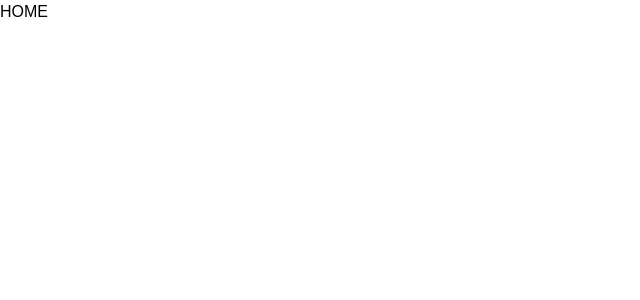
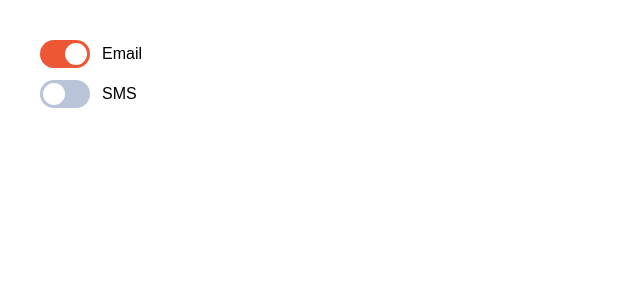
Before and after one commit to shiko-grupp1/shiko-webapp, a Next.js app: page / in a window 1280 px wide. Shown: the top 300 px of the page, without its empty margins (0-640 px from the left). Built offline with nearby package versions, Linux system fonts and the light colour scheme; a web font is replaced by a local one.

Commit message:
feat: improve toggle accessibility

```diff
--- a/src/app/(public)/page.tsx
+++ b/src/app/(public)/page.tsx
@@ -1,7 +1,19 @@
+"use client";
+
+import { useState } from "react";
+import Toggle from "../components/shared/Toggle/Toggle";
+
 export default function Home() {
+  const [emailEnabled, setEmailEnabled] = useState(true);
+  const [smsEnabled, setSmsEnabled] = useState(false);
+
   return (
-    <>
-      <h1 className="">HOME</h1>
-    </>
+    <main style={{ padding: "40px" }}>
+      <div style={{ display: "flex", flexDirection: "column", gap: "12px" }}>
+        <Toggle checked={emailEnabled} onChange={setEmailEnabled} label="Email" />
+
+        <Toggle checked={smsEnabled} onChange={setSmsEnabled} label="SMS" />
+      </div>
+    </main>
   );
 }
--- a/src/app/components/shared/Toggle/Toggle.module.css
+++ b/src/app/components/shared/Toggle/Toggle.module.css
@@ -6,7 +6,7 @@
   position: relative;
   border: none;
   cursor: pointer;
-  transition: background 0.3s;
+  transition: background 0.3s ease;
 }
 
 .circle {
@@ -17,7 +17,8 @@
   position: absolute;
   top: 3px;
   left: 3px;
-  transition: transform 0.3s;
+  transition: transform 0.3s ease;
+  padding: 0;
 }
 
 .on {
@@ -32,3 +33,19 @@
   opacity: 0.4;
   cursor: not-allowed;
 }
+
+.wrapper {
+  display: inline-flex;
+  align-items: center;
+  gap: 12px;
+}
+
+.label {
+  font-size: 1rem;
+  cursor: pointer;
+}
+
+.toggle:focus-visible {
+  outline: 2px solid var(--primary-3);
+  outline-offset: 2px;
+}
--- a/src/app/components/shared/Toggle/Toggle.tsx
+++ b/src/app/components/shared/Toggle/Toggle.tsx
@@ -1,17 +1,25 @@
 "use client";
 
+import { useId } from "react";
 import styles from "./Toggle.module.css";
 
 type ToggleProps = {
   checked: boolean;
   onChange: (value: boolean) => void;
+  label: string;
   disabled?: boolean;
 };
 
-export default function Toggle({ checked, onChange, disabled = false }: ToggleProps) {
+export default function Toggle({ checked, onChange, label, disabled = false }: ToggleProps) {
+  const labelId = useId();
   return (
+    <div className={styles.wrapper}>
       <button
         type="button"
+        role="switch"
+        aria-checked={checked}
+        aria-labelledby={labelId}
+        disabled={disabled}
         className={`${styles.toggle} ${checked ? styles.on : ""} ${disabled ? styles.disabled : ""}`}
         onClick={() => {
           if (!disabled) onChange(!checked);
@@ -19,5 +27,10 @@ export default function Toggle({ checked, onChange, disabled = false }: TogglePr
       >
         <div className={styles.circle}></div>
       </button>
+
+      <label id={labelId} className={styles.label}>
+        {label}
+      </label>
+    </div>
   );
 }
```
Lines whose indentation alone changed are shown as unchanged.
